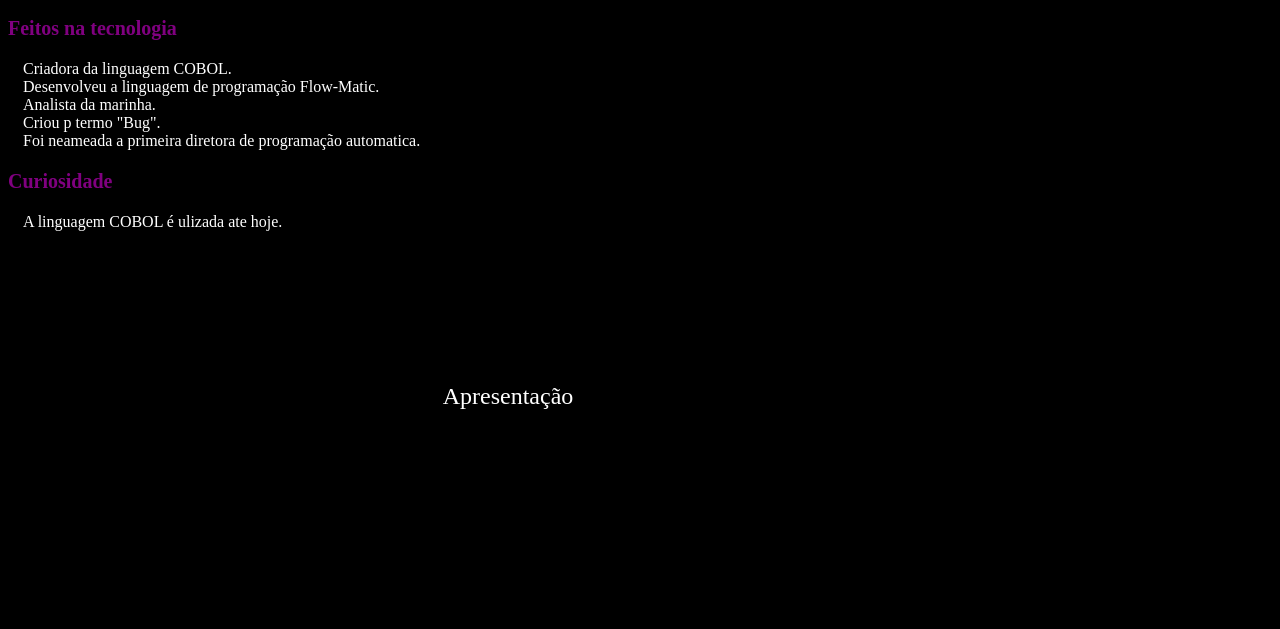
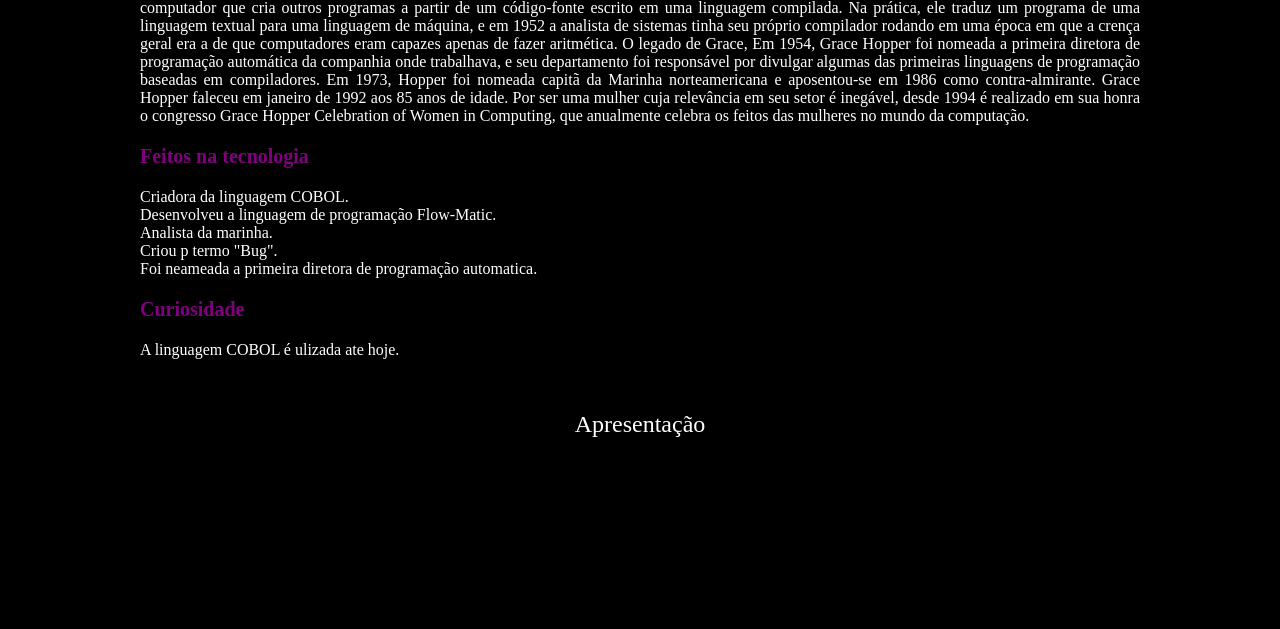
Before and after one commit to AlayanedeSousa/Projeto-, a plain HTML site: page index.html in a window 1280 px wide. Shown: the part 882-1511 px from the top of the page. Drawn offline with nearby package versions, Linux system fonts and the light colour scheme.

Commit message:
Add files via upload
Atualização

```diff
--- a/index.css
+++ b/index.css
@@ -31,12 +31,9 @@ h3{
     color: purple;
     font-size: 15pt;
 }
-#margem{
-    margin-left: 15px;
-    margin-right: 15px;
-}
-#crmain {
-    height: 100vh;
+
+main {
+    /*height: 100vh;*/
     width: 100%;
     max-width: 1000px;
     display: flex;
@@ -55,7 +52,7 @@ h3{
   }
 
   .swiper {
-    height: 500px;
+    height: 700px;
   }
 
   .swiper-slide {
@@ -67,6 +64,6 @@ h3{
 
   @media (max-width: 450px) {
     .swiper {
-      height: 270px;
+      height: 570px;
     }
   }
--- a/index.html
+++ b/index.html
@@ -48,8 +48,7 @@
              O legado de Grace, Em 1954, Grace Hopper foi nomeada a primeira diretora de programação automática da companhia onde trabalhava, e seu departamento foi responsável por divulgar algumas das primeiras linguagens de programação baseadas em compiladores. Em 1973, Hopper foi nomeada capitã da Marinha norteamericana e aposentou-se em 1986 como contra-almirante.
              Grace Hopper faleceu em janeiro de 1992 aos 85 anos de idade. Por ser uma mulher cuja relevância em seu setor é inegável, desde 1994 é realizado em sua honra o congresso Grace Hopper Celebration of Women in Computing, que anualmente celebra os feitos das mulheres no mundo da computação.
             </p>
-      </section>
-      <section>
+
         <h3>Feitos na tecnologia</h3>
         <p id="margem">
                 Criadora da linguagem COBOL.
@@ -62,17 +61,18 @@
               </br>
                 Foi neameada a primeira diretora de programação automatica.
         </p>
-      </section>
-      <section>
+
         <h3>Curiosidade</h3>
         <p id="margem">
             A linguagem COBOL é ulizada ate hoje.
         </p>
       </section>
 
+    </main>
+  </br>
+  </br>
+    <main align="center">
 
-    </main>
-    <main id="crmain" align="center">
     <span>Apresentação</span>
     <div class="swiper" >
         <div class="swiper-wrapper">
```
